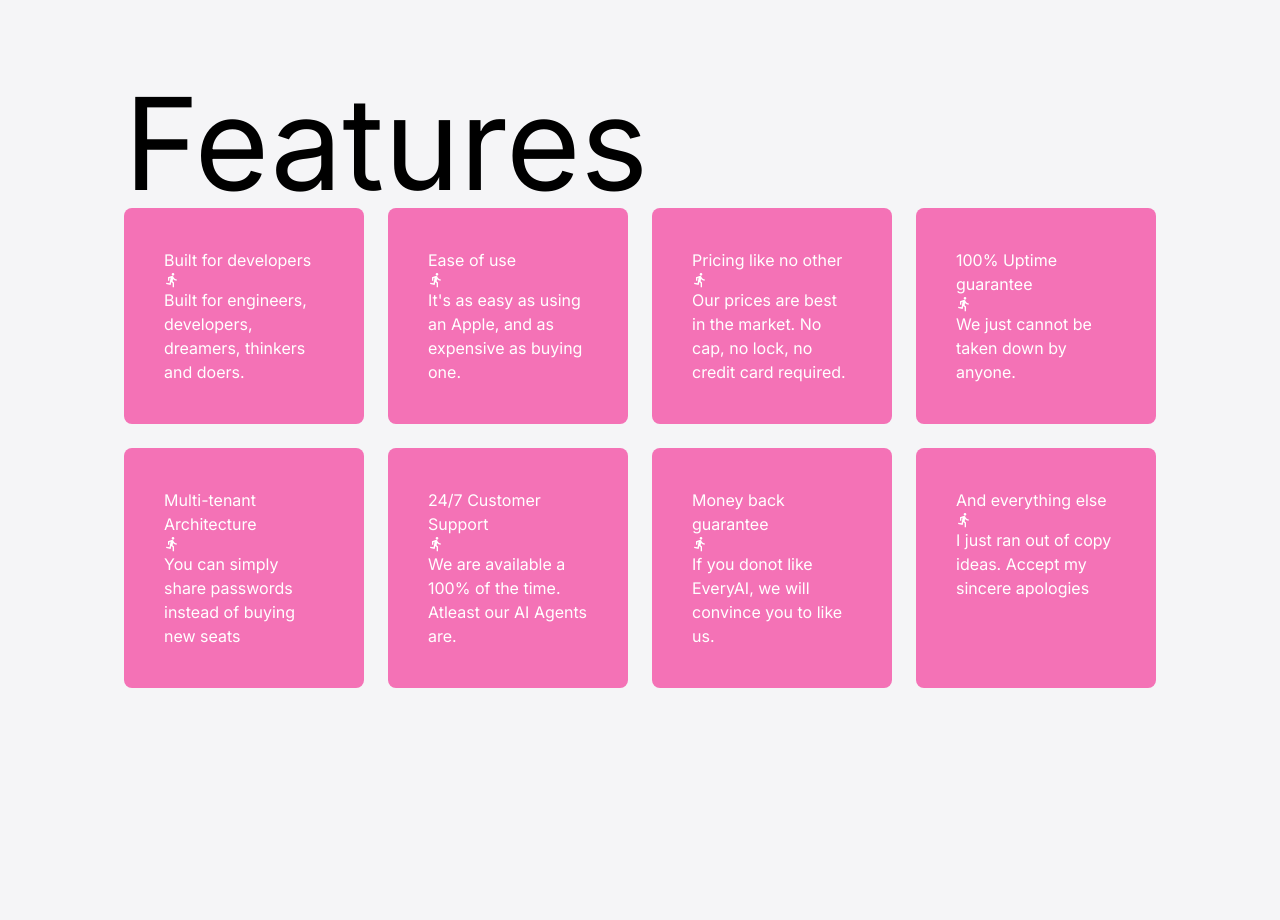
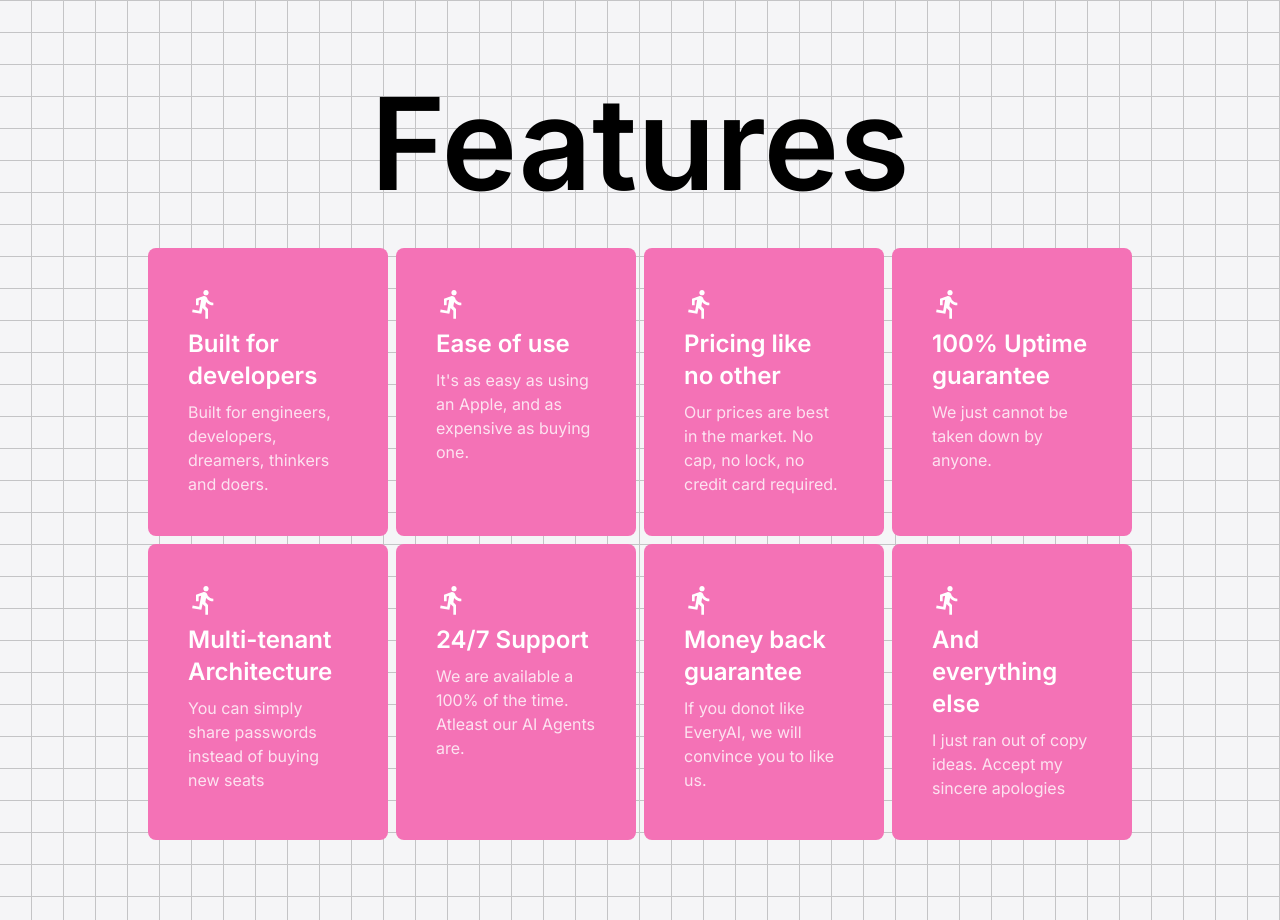
Before and after one commit to olegv101/postRunClaritySite, a Next.js app: page /features in a window 1280 px wide. Before the commit the page ends 800 px from the top, so only its background shows below. Built offline with nearby package versions, Linux system fonts and the light colour scheme.

Commit message:
added bento

```diff
--- a/package.json
+++ b/package.json
@@ -12,6 +12,7 @@
     "@tremor/react": "^3.17.4",
     "clsx": "^2.1.1",
     "framer-motion": "^11.2.13",
+    "mini-svg-data-uri": "^1.4.4",
     "next": "14.2.4",
     "react": "^18",
     "react-dom": "^18",
--- a/src/app/features/page.tsx
+++ b/src/app/features/page.tsx
@@ -8,61 +8,63 @@ export default function Features() {
             title: "Built for developers",
             description:
                 "Built for engineers, developers, dreamers, thinkers and doers.",
-            icon: <RiRunFill />,
+            icon: <RiRunFill size={32}/>,
         },
         {
             title: "Ease of use",
             description:
                 "It's as easy as using an Apple, and as expensive as buying one.",
-            icon: <RiRunFill />,
+            icon: <RiRunFill size={32}/>,
         },
         {
             title: "Pricing like no other",
             description:
                 "Our prices are best in the market. No cap, no lock, no credit card required.",
-            icon: <RiRunFill />,
+            icon: <RiRunFill size={32}/>,
         },
         {
             title: "100% Uptime guarantee",
             description: "We just cannot be taken down by anyone.",
-            icon: <RiRunFill />,
+            icon: <RiRunFill size={32}/>,
         },
         {
             title: "Multi-tenant Architecture",
             description: "You can simply share passwords instead of buying new seats",
-            icon: <RiRunFill />,
+            icon: <RiRunFill size={32}/>,
         },
         {
-            title: "24/7 Customer Support",
+            title: "24/7 Support",
             description:
                 "We are available a 100% of the time. Atleast our AI Agents are.",
-            icon: <RiRunFill />,
+            icon: <RiRunFill size={32}/>,
         },
         {
             title: "Money back guarantee",
             description:
                 "If you donot like EveryAI, we will convince you to like us.",
-            icon: <RiRunFill />,
+            icon: <RiRunFill size={32}/>,
         },
         {
             title: "And everything else",
             description: "I just ran out of copy ideas. Accept my sincere apologies",
-            icon: <RiRunFill />,
+            icon: <RiRunFill size={32}/>,
         },
     ];
 
     return (
-        <div className='min-h-screen p-20 flex justify-center'>
-            <div className="flex flex-col">
-                <h1 className='text-9xl'>Features</h1>
-                <div className="grid grid-cols-1 md:grid-cols-2 lg:grid-cols-3 xl:grid-cols-4 gap-6 w-full max-w-6xl">
-                    {features.map((feature, index) => (
-                        <div className='w-60 p-10 rounded-lg bg-pink-400 text-white' key={index}>
-                            <h2 className='text'>{feature.title}</h2>
-                            {feature.icon}
-                            <p>{feature.description}</p>
-                        </div>
-                    ))}
+        <div className='bg-grid-black/[0.2]'>
+            <div className='min-h-screen p-20 flex justify-center '>
+                <div className="flex flex-col">
+                    <h1 className='text-9xl font-semibold mx-auto mb-10'>Features</h1>
+                    <div className="mx-auto grid grid-cols-1 md:grid-cols-2 lg:grid-cols-3 xl:grid-cols-4 gap-2 w-full max-w-6xl">
+                        {features.map((feature, index) => (
+                            <div className='hover:-translate-y-2 hover:border hover:border-black transition ; w-60 p-10 rounded-lg bg-pink-400 text-white' key={index}>
+                                <div className='mb-2'>{feature.icon}</div>
+                                <h2 className='text-2xl font-semibold mb-2'>{feature.title}</h2>
+                                <p className='opacity-80'>{feature.description}</p>
+                            </div>
+                        ))}
+                    </div>
                 </div>
             </div>
         </div>
--- a/tailwind.config.ts
+++ b/tailwind.config.ts
@@ -1,4 +1,11 @@
 import type { Config } from "tailwindcss";
+
+const svgToDataUri = require("mini-svg-data-uri");
+
+const colors = require("tailwindcss/colors");
+const {
+  default: flattenColorPalette,
+} = require("tailwindcss/lib/util/flattenColorPalette");
 
 const config: Config = {
   content: [
@@ -28,7 +35,30 @@ const config: Config = {
       }
     },
   },
-  plugins: [],
+  plugins: [
+    function ({ matchUtilities, theme }: any) {
+      matchUtilities(
+        {
+          "bg-grid": (value: any) => ({
+            backgroundImage: `url("${svgToDataUri(
+              `<svg xmlns="http://www.w3.org/2000/svg" viewBox="0 0 32 32" width="32" height="32" fill="none" stroke="${value}"><path d="M0 .5H31.5V32"/></svg>`
+            )}")`,
+          }),
+          "bg-grid-small": (value: any) => ({
+            backgroundImage: `url("${svgToDataUri(
+              `<svg xmlns="http://www.w3.org/2000/svg" viewBox="0 0 32 32" width="8" height="8" fill="none" stroke="${value}"><path d="M0 .5H31.5V32"/></svg>`
+            )}")`,
+          }),
+          "bg-dot": (value: any) => ({
+            backgroundImage: `url("${svgToDataUri(
+              `<svg xmlns="http://www.w3.org/2000/svg" viewBox="0 0 32 32" width="16" height="16" fill="none"><circle fill="${value}" id="pattern-circle" cx="10" cy="10" r="1.6257413380501518"></circle></svg>`
+            )}")`,
+          }),
+        },
+        { values: flattenColorPalette(theme("backgroundColor")), type: "color" }
+      );
+    },
+  ],
 };
 
 export default config;
```
Also changed, not shown: 1 other file (tests, documents, lock files or other folders).
